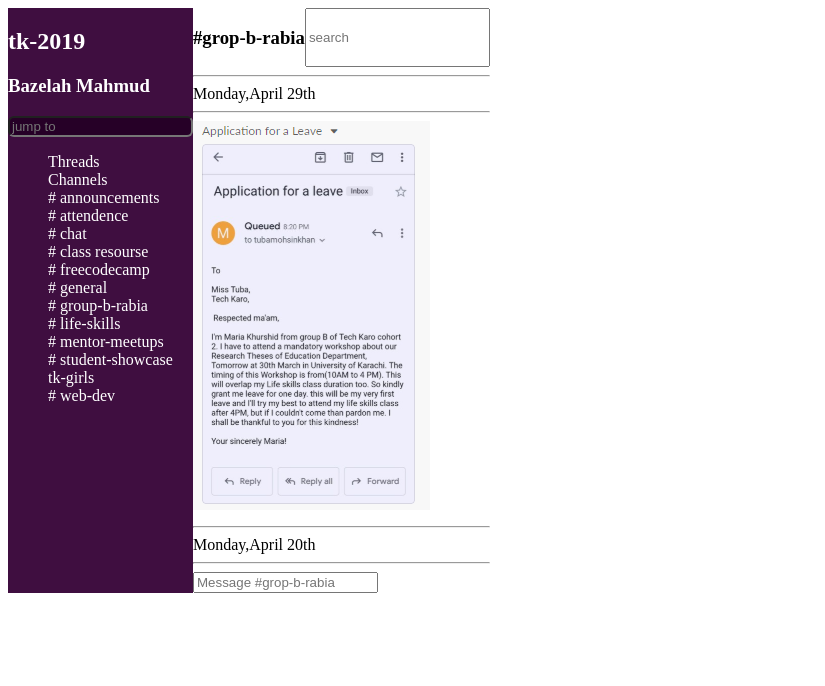
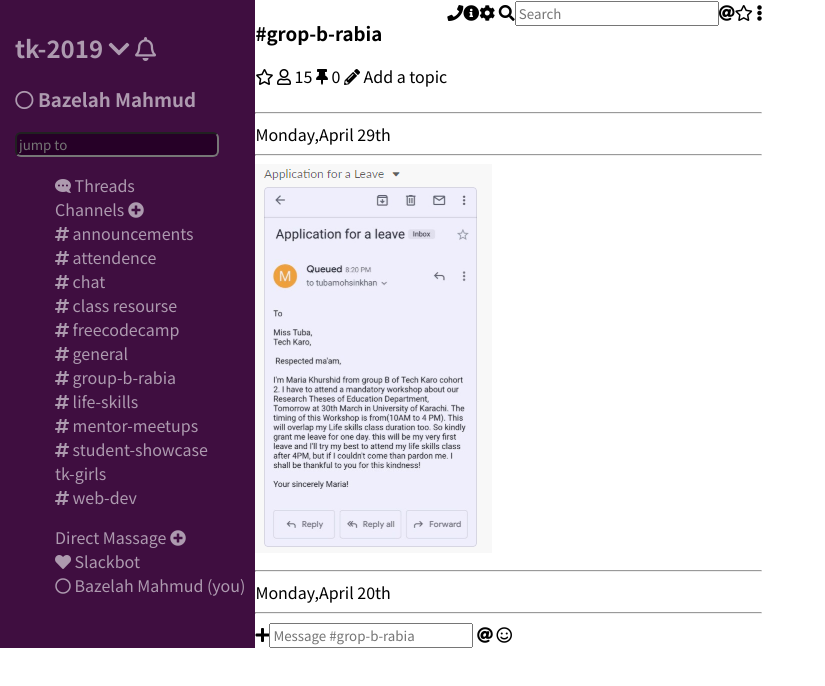
Before and after one commit to Bazelah/slack-mockup, a plain HTML site: page index.html in a window 1280 px wide. Shown: the whole page, without its empty margins (0-825 px from the left). Drawn offline with Linux system fonts and the light colour scheme.

Commit message:
Add files via upload
WIP

```diff
--- a/index.html
+++ b/index.html
@@ -3,8 +3,12 @@
 
 <head>
     <meta charset="UTF-8">
+    <link rel="stylesheet" href="https://use.fontawesome.com/releases/v5.8.2/css/all.css"
+        integrity="sha384-oS3vJWv+0UjzBfQzYUhtDYW+Pj2yciDJxpsK1OYPAYjqT085Qq/1cq5FLXAZQ7Ay" crossorigin="anonymous">
     <meta name="viewport" content="width=device-width, initial-scale=1.0">
     <meta name="viewport" content="width=device-width, initial-scale=1.0,minimum-scale=1.0">
+    <link href="https://fonts.googleapis.com/css?family=Noto+Sans+JP:100,300,400,500,700,900&display=swap"
+        rel="stylesheet">
     <meta http-equiv="X-UA-Compatible" content="ie=edge">
     <link rel="stylesheet" href="style.css">
     <title>Document</title>
@@ -13,56 +17,69 @@
 <body>
     <div class="main">
         <div class="side-bar">
-            <h2>tk-2019</h2>
-            <h3>Bazelah Mahmud</h3>
+            <h2>tk-2019 <i class="fas fa-chevron-down"></i> <i class="far fa-bell"></i></h2>
+            <h3><i class="far fa-circle"></i> Bazelah Mahmud</h3>
             <input type="text" placeholder="jump to">
             <ul>
-                <li>Threads</li>
-                <li>Channels</li>
-                <li># announcements</li>
-                <li># attendence</li>
-                <li># chat</li>
-                <li># class resourse</li>
-                <li># freecodecamp</li>
-                <li># general</li>
-                <li># group-b-rabia</li>
-                <li># life-skills</li>
-                <li># mentor-meetups</li>
-                <li># student-showcase</li>
+                <li><i class="fas fa-comment-dots fa-flip-horizontal"></i> Threads</li>
+                <li>Channels <i class="fas fa-plus-circle"></i></li>
+                <li><i class="fas fa-hashtag"></i> announcements</li>
+                <li><i class="fas fa-hashtag"></i> attendence</li>
+                <li><i class="fas fa-hashtag"></i> chat</li>
+                <li><i class="fas fa-hashtag"></i> class resourse</li>
+                <li><i class="fas fa-hashtag"></i> freecodecamp</li>
+                <li><i class="fas fa-hashtag"></i> general</li>
+                <li class="selected"><i class="fas fa-hashtag"></i> group-b-rabia</li>
+                <li><i class="fas fa-hashtag"></i> life-skills</li>
+                <li><i class="fas fa-hashtag"></i> mentor-meetups</li>
+                <li><i class="fas fa-hashtag"></i> student-showcase</li>
                 <li>tk-girls</li>
-                <li># web-dev</li>
+                <li><i class="fas fa-hashtag"></i> web-dev</li>
+            </ul>
+            <ul>
+                <li>Direct Massage <i class="fas fa-plus-circle"></i></li>
+                <li><i class="fas fa-heart"></i> Slackbot </li>
+                <li><i class="far fa-circle"></i> Bazelah Mahmud (you)</li>
             </ul>
         </div>
         <section>
             <header>
+                <div class="head">
                     <h3>#grop-b-rabia</h3>
-                <input type="text" placeholder="search">
+                    <p><i class="far fa-star"></i> <i class="far fa-user"></i> 15 <i class="fas fa-thumbtack"></i> 0 <i
+                            class="fas fa-pencil-alt"></i> Add a topic</p>
+                </div>
+                <div class="search">
+                    <i class="fas fa-phone"></i><i class="fas fa-info-circle"></i><i class="fas fa-cog"></i>
+                    <i class="fas fa-search"></i><input type="search" placeholder="Search"><i class="fas fa-at"></i><i
+                        class="far fa-star"></i>
+                    <i class="fas fa-ellipsis-v"></i>
+                </div>
             </header>
-            <div>
+            <section>
+                <div class="day">
+                    <!-- <hr class="hr-text" data-content="Monday,April 29th"> -->
                     <hr> Monday,April 29th
                     <hr>
-                <img src="mockups\Capture.PNG" alt="">
+                    <img src="mockups/Capture.PNG" alt="screenshot">
                     <hr> Monday,April 20th
                     <hr>
-                <footer>
-                    <input type="text" placeholder="Message #grop-b-rabia">
-                </footer>
-
+                    <div id="message">
+                        <i class="fas fa-plus"></i><input type="text" placeholder="Message #grop-b-rabia">
+                        <i class="fas fa-at"></i>
+                        <i class="far fa-smile"></i>
+                    </div>
                 </div>
             </section>
-
+        </section>
     </div>
-
-
-
-
-
-
-
-
-
-
-
+    <!-- <div class="icon-bar">
+        <a class="active" href="#"><i class="fa fa-home"></i></a>
+        <a href="#"><i class="fa fa-search"></i></a>
+        <a href="#"><i class="fa fa-envelope"></i></a>
+        <a href="#"><i class="fa fa-globe"></i></a>
+        <a href="#"><i class="fa fa-trash"></i></a>
+    </div> -->
 </body>
 
 </html>
--- a/style.css
+++ b/style.css
@@ -6,6 +6,15 @@
 
 /* Your webpage should be 100% responsive!!! */
 
+* {
+    font-family: 'Noto Sans JP', sans-serif;
+}
+
+body {
+    padding: 0%;
+    margin: 0%;
+}
+
 .main {
     display: flex;
     flex-direction: row;
@@ -13,6 +22,8 @@
 
 div li {
     list-style-type: none;
+    margin: 0%;
+    padding: 0%;
     /* display: flex;
     justify-content: right; */
 }
@@ -20,13 +31,31 @@ div li {
 .side-bar {
     text-align: initial;
     background-color: #3f0e40;
-    color: #ffffff;
+    color: #ad9aaf;
+    padding: 10px;
+    padding-left: 15px;
 }
 
 .body {
     display: flex;
-    align-items: center;
+    /* align-items: center; */
 }
+
+/* div day {
+    text-align: center;
+    background: #fcfcfa;
+    color: #818078;
+}
+.hr-text {
+    line-height: 1em;
+    position: relative;
+    outline: 0;
+    border: 0;
+    color: black;
+    text-align: center;
+    height: 1.5em;
+    opacity: .5;
+} */
 
 header {
     display: flex;
```
Also changed, not shown: mockups/Screenshot (58).png (added), 2 other files. Lines whose indentation alone changed are shown as unchanged.
